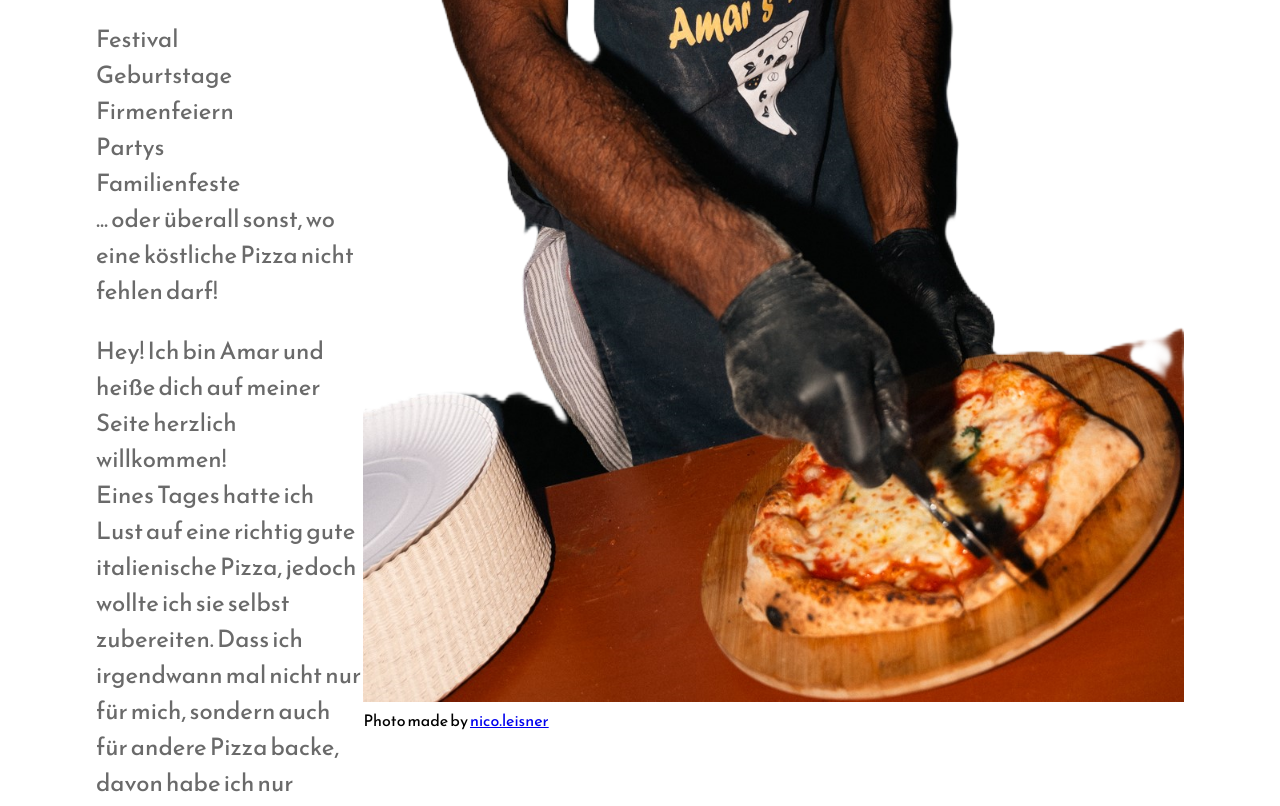
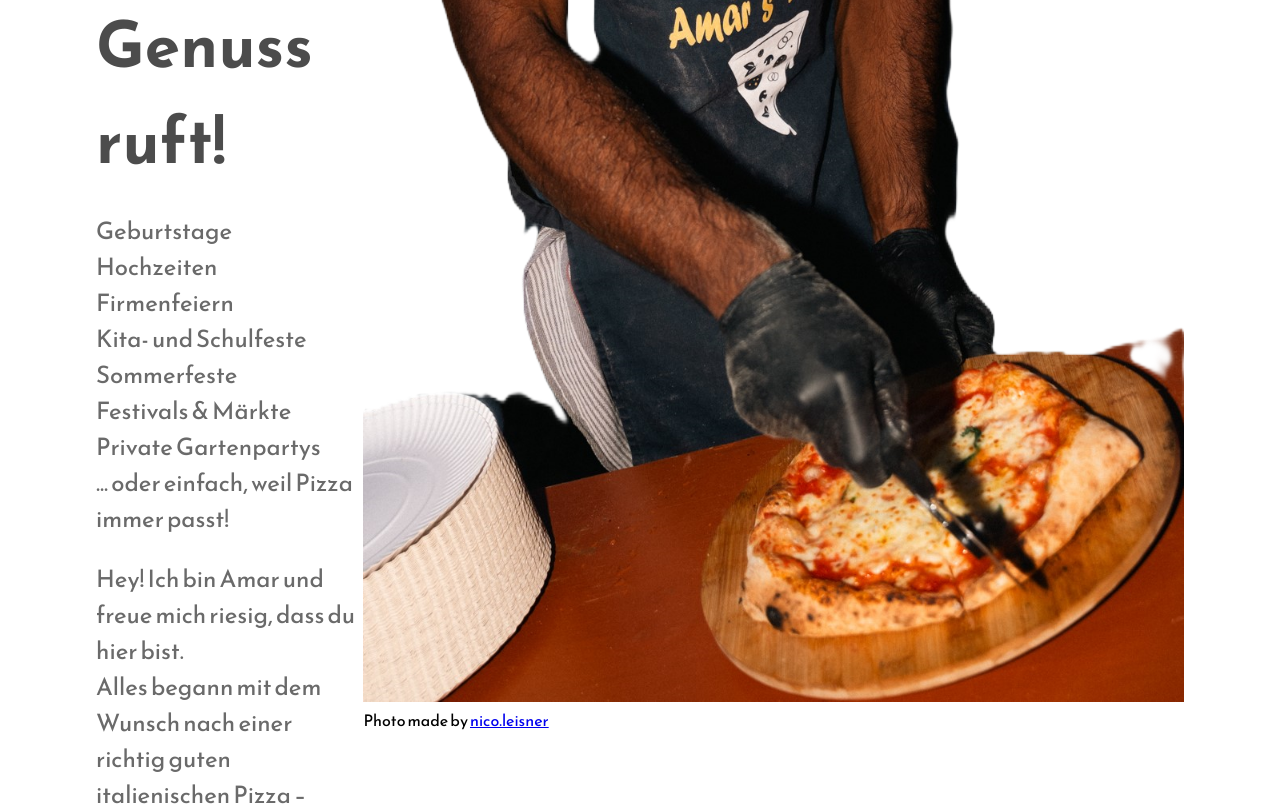
Before and after one commit to AmarJ92/amars-pizza, a React (Create React App) app: page / in a window 1280 px wide. Shown: the part 1160-1966 px from the top of the page. Built offline with nearby package versions, Linux system fonts and the light colour scheme.

Commit message:
changed text of welcome page

```diff
--- a/src/Components/Willkommen.js
+++ b/src/Components/Willkommen.js
@@ -13,29 +13,33 @@ const Willkommen = () => {
         </div>
         <div className="home-text-section">
           <h1 className="primary-heading">
-            Buche dein Pizza Catering für deine Feier! Egal, ob...
+            Buche dein Pizza-Catering – für jeden Anlass, der nach Genuss ruft!
           </h1>
           <div className="primary-text">
             <ul>
-              <p>Festival</p>
               <p>Geburtstage</p>
+              <p>Hochzeiten</p>
               <p>Firmenfeiern</p>
-              <p>Partys</p>
-              <p>Familienfeste</p>
-              <p>... oder überall sonst, wo eine köstliche Pizza nicht fehlen darf!</p>
+              <p>Kita- und Schulfeste</p>
+              <p>Sommerfeste</p>
+              <p>Festivals & Märkte</p>
+              <p>Private Gartenpartys</p>
+              <p>... oder einfach, weil Pizza immer passt!</p>
             </ul>
             <p className='primary-text'>
-              Hey! Ich bin Amar und heiße dich auf meiner Seite herzlich willkommen!
+              Hey! Ich bin Amar und freue mich riesig, dass du hier bist.
               <br />
-              Eines Tages hatte ich Lust auf eine richtig gute italienische Pizza, jedoch wollte ich sie selbst zubereiten.
-              Dass ich irgendwann mal nicht nur für mich, sondern auch für andere Pizza backe, davon habe ich nur geträumt
-              - aber Träume sollten verwirklicht werden.
+              Alles begann mit dem Wunsch nach einer richtig guten italienischen Pizza – selbst gemacht, mit Herz und Leidenschaft.
+              Was einst nur ein Traum war, wurde zur Realität: Heute teile ich meine Begeisterung für neapolitanische Pizza auf Events in ganz Frankfurt und Umgebung.
               <br />
               <br />
-              Heute backe ich mit großer Leidenschaft neapoletanische Pizza und möchte diese Kunst mit Euch teilen.
+              Mit meinem mobilen Pizzaofen bringe ich echtes Streetfood-Feeling direkt zu euch – live gebacken, frisch belegt und ein echter Hingucker auf jeder Feier.
               <br />
               <br />
-              Ich freue mich auf Eure Anfragen!
+              Lass uns gemeinsam ein Event schaffen, das in Erinnerung bleibt – mit knusprigem Rand, geschmolzenem Käse und ganz viel Amore.
+              <br />
+              <br />
+              Ich freue mich auf deine Anfrage!
             </p>
           </div>
         </div>
```
